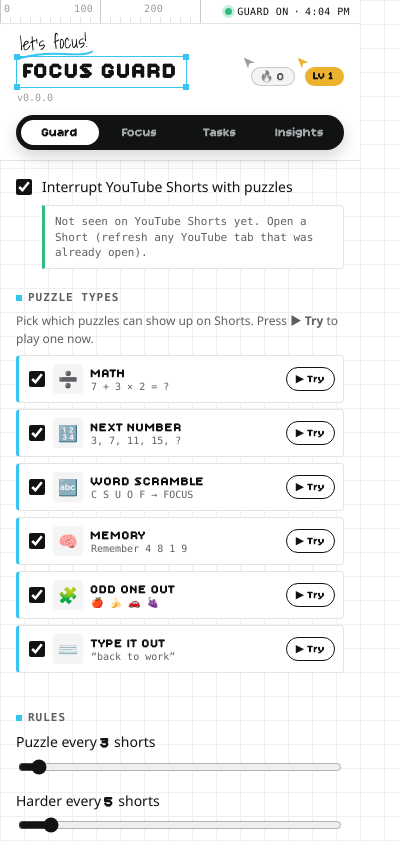
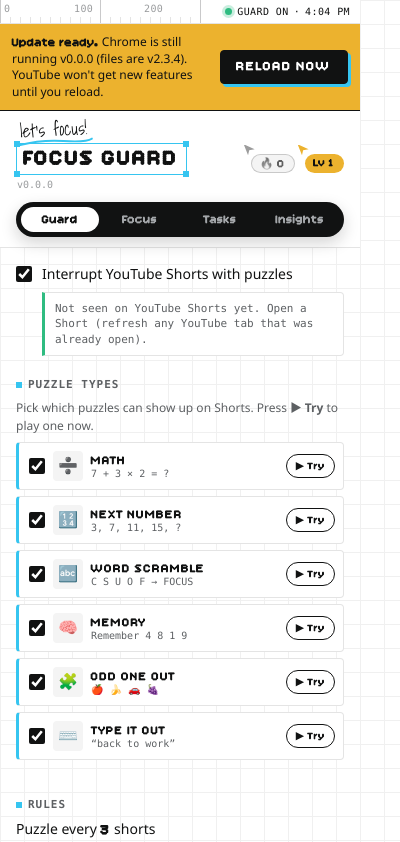
Before and after one commit to Vedant-S-Tattimani/CAPTCHA-Your-Attention-with-specify-todo-list, a browser extension: page src/popup/popup.html in a window 400 px wide. Shown: the top 842 px of the page. Drawn offline with Linux system fonts and the light colour scheme.

Commit message:
feat: v2.3.4 warn when Chrome runs an outdated copy
Unpacked extensions read popup files live but only reload the manifest and
content scripts on an extension reload, so the popup could look new while
YouTube still ran old code (e.g. a v1.2.0 guard with math puzzles only).

The popup now compares the running version with manifest.json on disk and
shows an "Update ready" banner with a one-click "Reload now" button.

```diff
--- a/src/popup/popup.css
+++ b/src/popup/popup.css
@@ -128,6 +128,31 @@ body {
 .status-dot.off {
   background: var(--faint);
   box-shadow: none;
+}
+
+/* ---------- Update banner (stale install) ---------- */
+.update-banner {
+  display: grid;
+  grid-template-columns: 1fr auto;
+  align-items: center;
+  gap: 10px;
+  padding: 10px 12px;
+  border-bottom: 1px solid var(--ink);
+  background: var(--yellow);
+  color: #111212;
+  font-size: 12px;
+  line-height: 1.35;
+}
+
+.update-banner strong {
+  font-family: var(--font-display);
+  letter-spacing: 0.3px;
+}
+
+.update-btn {
+  padding: 6px 10px;
+  font-size: 11px;
+  white-space: nowrap;
 }
 
 /* ---------- Header ---------- */
--- a/src/popup/popup.html
+++ b/src/popup/popup.html
@@ -19,6 +19,14 @@
         <span aria-hidden="true">·</span>
         <time id="status-time"></time>
       </span>
+    </div>
+    <!-- Shown when Chrome is still running an older copy than the files on disk (see popup.js) -->
+    <div class="update-banner" id="update-banner" role="alert" hidden>
+      <span class="update-text">
+        <strong>Update ready.</strong> Chrome is still running <span id="update-running"></span>. YouTube won't get new features
+        until you reload.
+      </span>
+      <button type="button" class="primary update-btn" id="update-reload">Reload now</button>
     </div>
     <header class="top">
       <p class="tagline" id="tagline">let's focus!</p>
--- a/src/popup/popup.js
+++ b/src/popup/popup.js
@@ -335,6 +335,23 @@
     });
   }
 
+  /*
+   * Unpacked extensions read popup files from disk every time, but Chrome only re-reads the
+   * manifest and the YouTube content scripts when the extension is reloaded. If the files were
+   * updated without a reload, the popup looks new while YouTube still runs old code. Detect that
+   * by comparing the running version with manifest.json on disk, and offer a one-click reload.
+   */
+  async function checkForStaleInstall() {
+    const running = chrome.runtime.getManifest().version;
+    const response = await fetch(chrome.runtime.getURL("manifest.json"), { cache: "no-store" });
+    if (!response.ok) return;
+    const onDisk = (await response.json()).version;
+    if (!onDisk || onDisk === running) return;
+    $("update-running").textContent = `v${running} (files are v${onDisk})`;
+    $("update-banner").hidden = false;
+    $("update-reload").addEventListener("click", () => chrome.runtime.reload());
+  }
+
   /* ---------- boot ---------- */
   function onStorageChanged(changes, area) {
     if (area !== "local") return;
@@ -358,6 +375,7 @@
 
   async function init() {
     $("version").textContent = `v${chrome.runtime.getManifest().version}`;
+    checkForStaleInstall().catch((error) => console.warn("[Focus Guard] update check failed", error));
     setupTabs();
     setupFocus();
     setupTasks();
```
Also changed, not shown: src/manifest.json.
